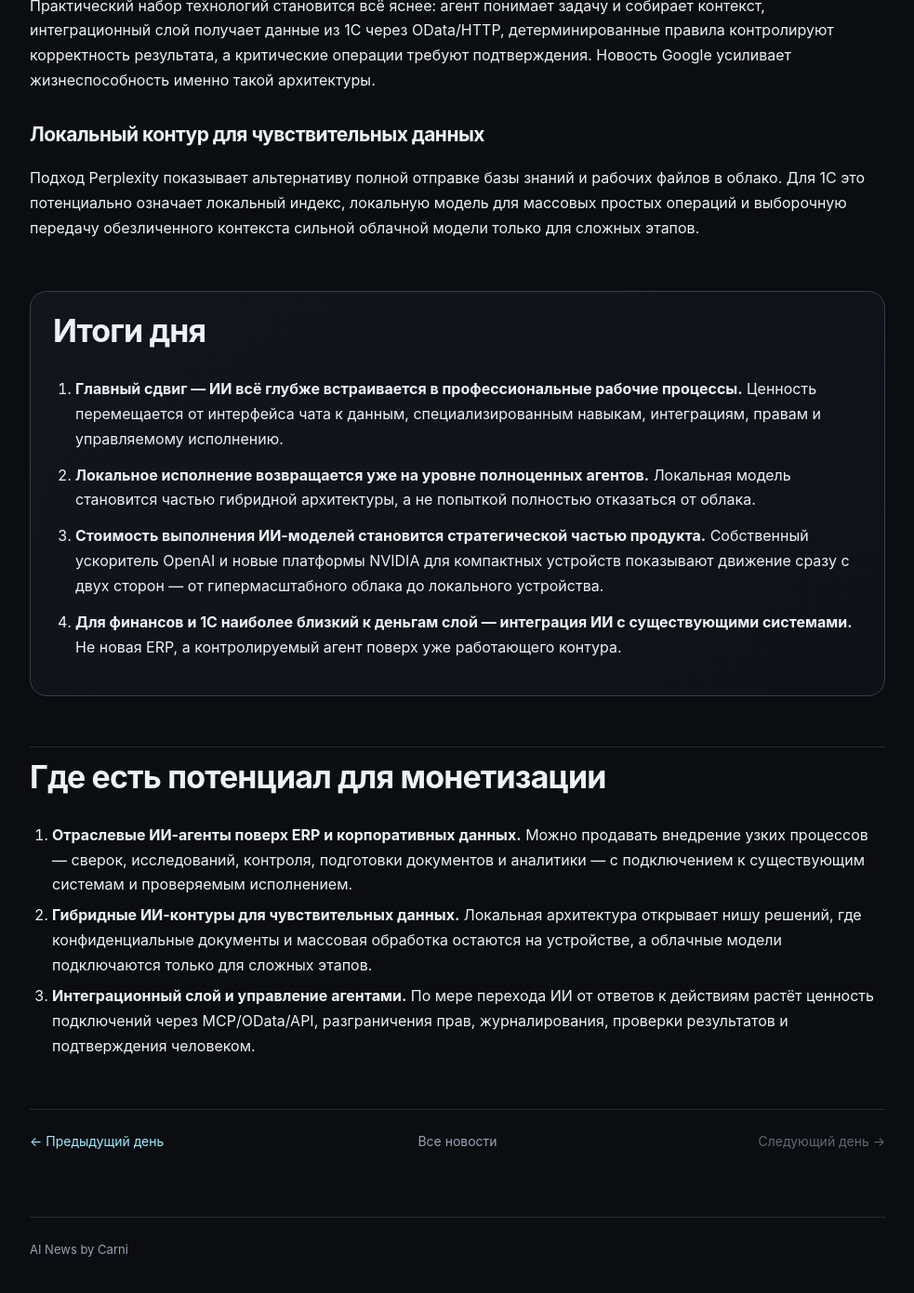
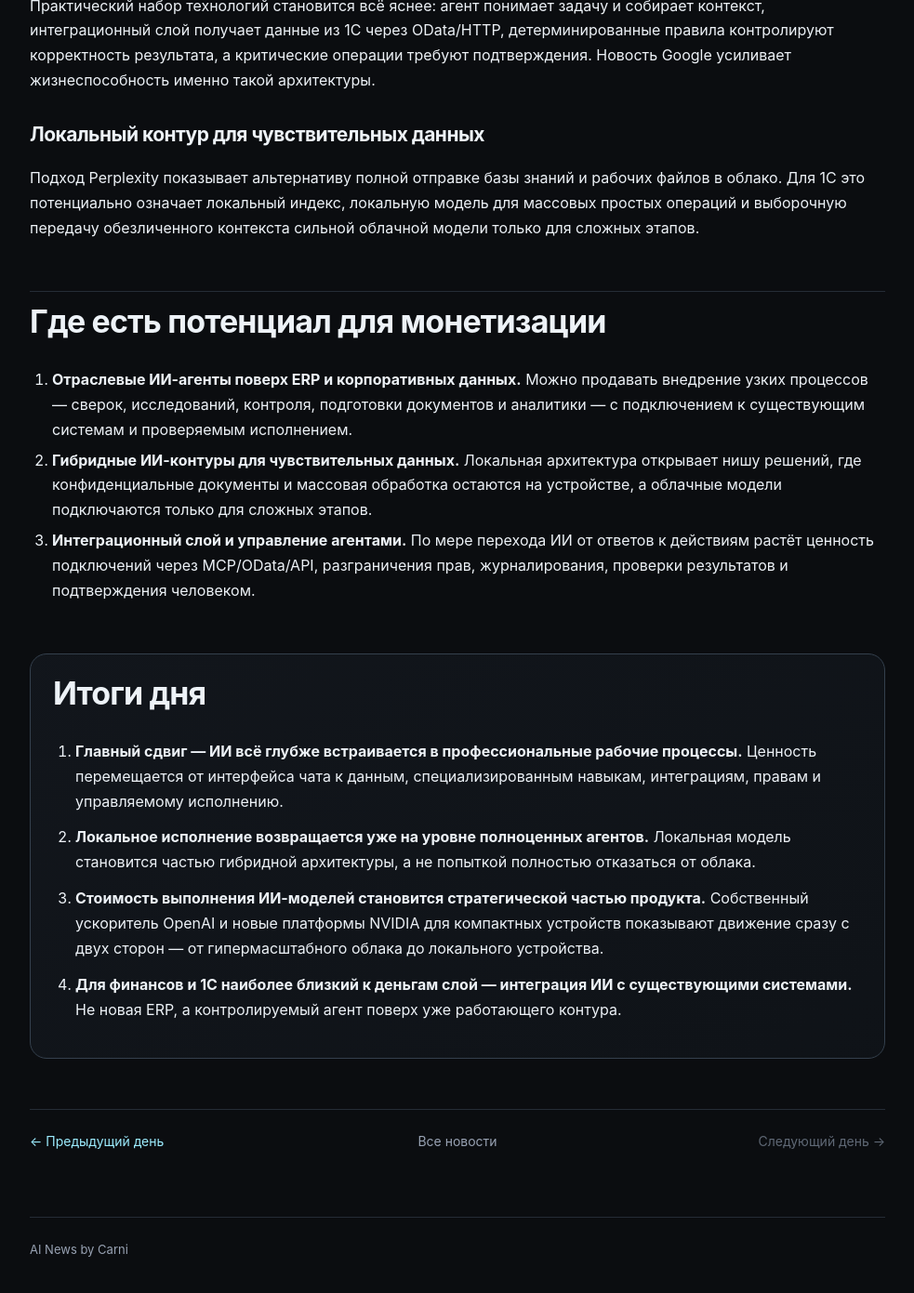
Before and after one commit to DmitryCarni/ai-news-by-carni, a Jekyll site: the page built from daily/2026-08-25.md, in a window 1280 px wide and 1400 px high, scrolled down 3485 px. Shown: the top 1391 px of the window at 93% size, without its empty margins (148-1131 px from the left). Built offline with Jekyll 4.4.1, drawn with Linux system fonts in a browser that asks for light colours; part of the change alters nothing that is shown.

```diff
--- a/daily/2026-08-25.md
+++ b/daily/2026-08-25.md
@@ -126,6 +126,12 @@ Jalapeño усиливает тренд на вертикальную интег
 
 Подход Perplexity показывает альтернативу полной отправке базы знаний и рабочих файлов в облако. Для 1С это потенциально означает локальный индекс, локальную модель для массовых простых операций и выборочную передачу обезличенного контекста сильной облачной модели только для сложных этапов.
 
+## Где есть потенциал для монетизации
+
+1. **Отраслевые ИИ-агенты поверх ERP и корпоративных данных.** Можно продавать внедрение узких процессов — сверок, исследований, контроля, подготовки документов и аналитики — с подключением к существующим системам и проверяемым исполнением.
+2. **Гибридные ИИ-контуры для чувствительных данных.** Локальная архитектура открывает нишу решений, где конфиденциальные документы и массовая обработка остаются на устройстве, а облачные модели подключаются только для сложных этапов.
+3. **Интеграционный слой и управление агентами.** По мере перехода ИИ от ответов к действиям растёт ценность подключений через MCP/OData/API, разграничения прав, журналирования, проверки результатов и подтверждения человеком.
+
 <div id="conclusions" class="conclusions" markdown="1">
 
 ## Итоги дня
@@ -136,9 +142,3 @@ Jalapeño усиливает тренд на вертикальную интег
 4. **Для финансов и 1С наиболее близкий к деньгам слой — интеграция ИИ с существующими системами.** Не новая ERP, а контролируемый агент поверх уже работающего контура.
 
 </div>
-
-## Где есть потенциал для монетизации
-
-1. **Отраслевые ИИ-агенты поверх ERP и корпоративных данных.** Можно продавать внедрение узких процессов — сверок, исследований, контроля, подготовки документов и аналитики — с подключением к существующим системам и проверяемым исполнением.
-2. **Гибридные ИИ-контуры для чувствительных данных.** Локальная архитектура открывает нишу решений, где конфиденциальные документы и массовая обработка остаются на устройстве, а облачные модели подключаются только для сложных этапов.
-3. **Интеграционный слой и управление агентами.** По мере перехода ИИ от ответов к действиям растёт ценность подключений через MCP/OData/API, разграничения прав, журналирования, проверки результатов и подтверждения человеком.
```
